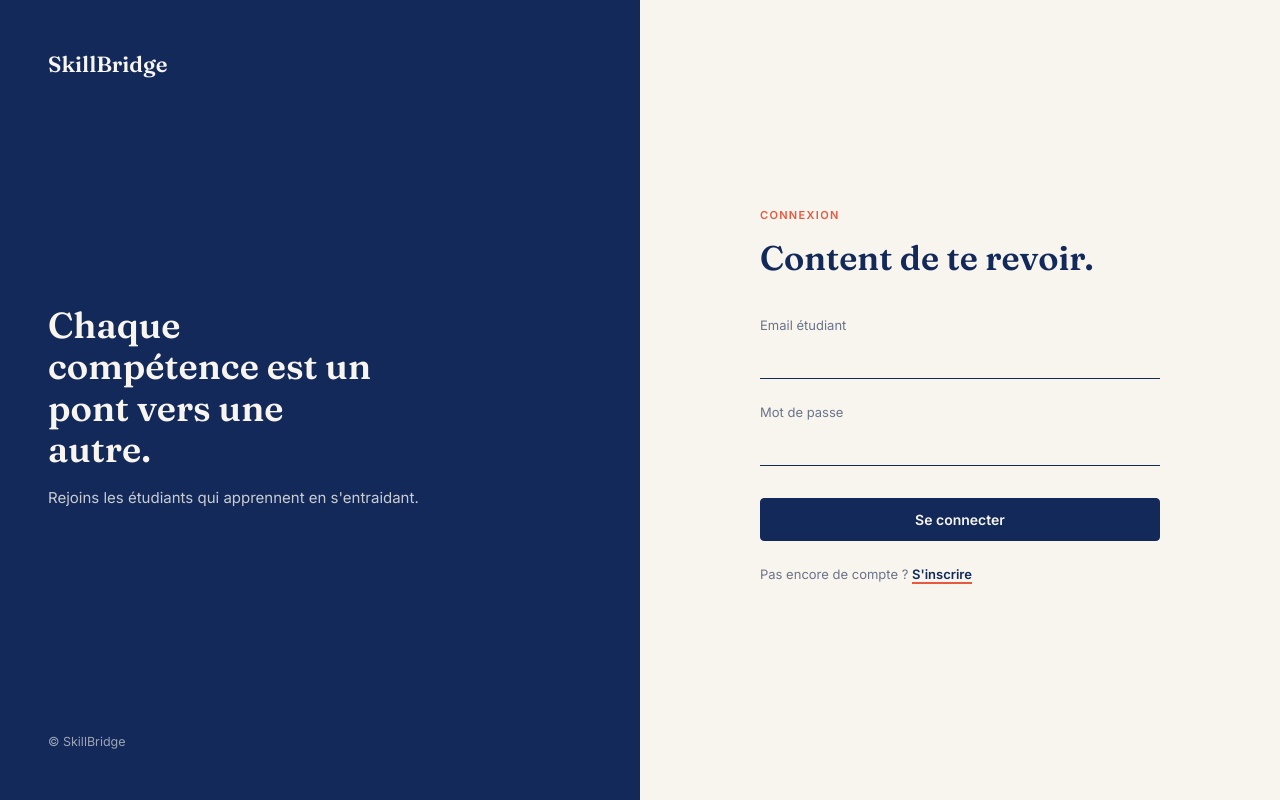
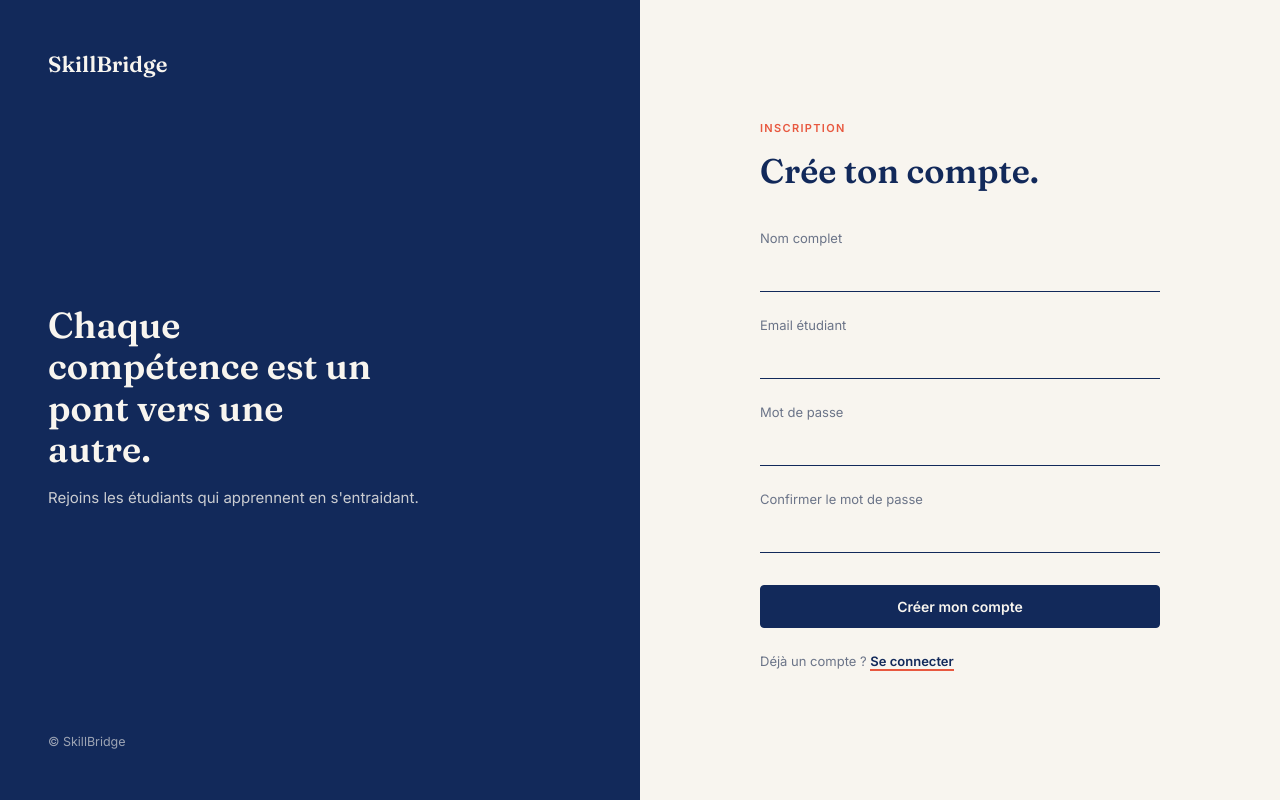
Before and after one commit to arfaouiseif/SkillBridge, an Angular app in the folder frontend/: page /inscription in a window 1280 px wide. Before the commit this address led to /connexion. Built offline with nearby package versions, Linux system fonts and the light colour scheme.

Commit message:
feat(web): add register page

```diff
--- a/frontend/src/app/app.routes.ts
+++ b/frontend/src/app/app.routes.ts
@@ -7,6 +7,10 @@ export const routes: Routes = [
     path: 'connexion',
     loadComponent: () => import('./pages/login/login').then((m) => m.Login),
   },
+    {
+    path: 'inscription',
+    loadComponent: () => import('./pages/register/register').then((m) => m.Register),
+  },
   {
     path: 'explorer',
     canActivate: [authGuard],
--- /dev/null
+++ b/frontend/src/app/pages/register/register.html
@@ -0,0 +1,45 @@
+<app-auth-shell>
+  <form [formGroup]="form" (ngSubmit)="submit()" novalidate>
+    <span class="eyebrow">Inscription</span>
+    <h1 class="form-title">Crée ton compte.</h1>
+
+    <label class="form-label" for="name">Nom complet</label>
+    <input id="name" class="field" type="text" formControlName="name" autocomplete="name" />
+    @if (form.controls.name.touched && form.controls.name.invalid) {
+      <p class="form-error">Entre ton nom (2 caractères minimum).</p>
+    }
+
+    <label class="form-label" for="email">Email étudiant</label>
+    <input id="email" class="field" type="email" formControlName="email" autocomplete="email" />
+    @if (form.controls.email.touched && form.controls.email.invalid) {
+      <p class="form-error">Entre une adresse email valide.</p>
+    }
+
+    <label class="form-label" for="password">Mot de passe</label>
+    <input id="password" class="field" type="password" formControlName="password" autocomplete="new-password" />
+    @if (form.controls.password.touched && form.controls.password.invalid) {
+      <p class="form-error">8 caractères minimum.</p>
+    }
+
+    <label class="form-label" for="confirm">Confirmer le mot de passe</label>
+    <input id="confirm" class="field" type="password" formControlName="confirm" autocomplete="new-password" />
+    @if (form.controls.confirm.touched && form.hasError('mismatch')) {
+      <p class="form-error">Les mots de passe ne correspondent pas.</p>
+    }
+
+    @if (error()) {
+      <p class="form-error" role="alert">{{ error() }}</p>
+    }
+    @for (d of fieldErrors(); track d.field) {
+      <p class="form-error">{{ d.field }} : {{ d.message }}</p>
+    }
+
+    <button class="btn btn-primary form-submit" type="submit" [disabled]="loading()">
+      {{ loading() ? 'Création…' : 'Créer mon compte' }}
+    </button>
+
+    <p class="form-switch">
+      Déjà un compte ? <a class="link" routerLink="/connexion">Se connecter</a>
+    </p>
+  </form>
+</app-auth-shell>
--- /dev/null
+++ b/frontend/src/app/pages/register/register.ts
@@ -0,0 +1,60 @@
+import { HttpErrorResponse } from '@angular/common/http';
+import { Component, inject, signal } from '@angular/core';
+import { FormBuilder, ReactiveFormsModule, ValidatorFn, Validators } from '@angular/forms';
+import { Router, RouterLink } from '@angular/router';
+import { Auth } from '../../core/auth';
+import { ApiError } from '../../core/models/api.models';
+import { AuthShell } from '../../shared/auth-shell/auth-shell';
+
+const passwordsMatch: ValidatorFn = (group) => {
+  const password = group.get('password')?.value;
+  const confirm = group.get('confirm')?.value;
+  return password === confirm ? null : { mismatch: true };
+};
+
+@Component({
+  imports: [ReactiveFormsModule, RouterLink, AuthShell],
+  selector: 'app-register',
+  templateUrl: './register.html',
+})
+export class Register {
+  private fb = inject(FormBuilder);
+  private auth = inject(Auth);
+  private router = inject(Router);
+
+  protected readonly loading = signal(false);
+  protected readonly error = signal<string | null>(null);
+  protected readonly fieldErrors = signal<{ field: string; message: string }[]>([]);
+
+  protected readonly form = this.fb.nonNullable.group(
+    {
+      name: ['', [Validators.required, Validators.minLength(2)]],
+      email: ['', [Validators.required, Validators.email]],
+      password: ['', [Validators.required, Validators.minLength(8)]],
+      confirm: ['', [Validators.required]],
+    },
+    { validators: passwordsMatch },
+  );
+
+  protected submit() {
+    if (this.form.invalid) {
+      this.form.markAllAsTouched();
+      return;
+    }
+    this.loading.set(true);
+    this.error.set(null);
+    this.fieldErrors.set([]);
+
+    const { name, email, password } = this.form.getRawValue();
+
+    this.auth.register({ name, email, password }).subscribe({
+      next: () => this.router.navigate(['/explorer']),
+      error: (err: HttpErrorResponse) => {
+        const body = err.error as ApiError | null;
+        this.fieldErrors.set(body?.details ?? []);
+        this.error.set(body?.message ?? 'Impossible de joindre le serveur.');
+        this.loading.set(false);
+      },
+    });
+  }
+}
```
